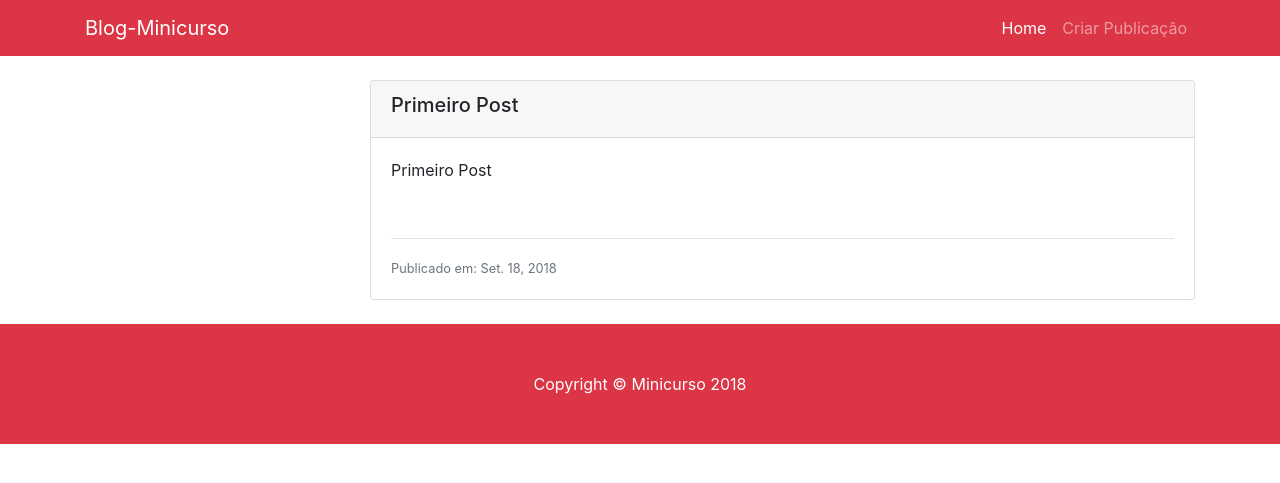
After one commit to jborges42/MinicursoPythonDjango, a Django app: page /post/15/ in a window 1280 px wide. The commit adds this page. Shown: the top 483 px of the page. Run offline with Django 3.2, Linux system fonts and the light colour scheme; data comes from the database, SQL or seed files in the repository; both versions use the stored data as it was after the commit; some libraries are stand-ins or nearby versions.

Commit message:
Atualizando templates

```diff
--- a/blog/urls.py
+++ b/blog/urls.py
@@ -15,11 +15,13 @@ Including another URLconf
 """
 from django.contrib import admin
 from django.urls import path
-from publicacoes.views import home, novaPublicacao, editaPublicacao, deletaPublicacao
+from publicacoes.views import home, novaPublicacao, editaPublicacao, deletaPublicacao, post
 urlpatterns = [
     path('admin/', admin.site.urls),
     path('', home, name='url_home'),
+    path('post/<int:id>/', post, name='url_post'),
     path('nova/', novaPublicacao, name='url_nova'),
     path('editar/<int:id>/', editaPublicacao, name='url_editar'),
     path('deleta/<int:id>/', deletaPublicacao, name='deletar')
+
 ]
--- /dev/null
+++ b/publicacoes/templates/publicacoes/footer.html
@@ -0,0 +1,10 @@
+<!-- Footer -->
+<footer class="py-5 bg-danger">
+   <div class="container">
+      <p class="m-0 text-center text-white">Copyright &copy; Minicurso 2018</p>
+   </div>
+   <!-- /.container -->
+</footer>
+<script src="https://code.jquery.com/jquery-3.3.1.slim.min.js" integrity="sha384-q8i/X+965DzO0rT7abK41JStQIAqVgRVzpbzo5smXKp4YfRvH+8abtTE1Pi6jizo" crossorigin="anonymous"></script>
+<script src="https://cdnjs.cloudflare.com/ajax/libs/popper.js/1.14.3/umd/popper.min.js" integrity="sha384-ZMP7rVo3mIykV+2+9J3UJ46jBk0WLaUAdn689aCwoqbBJiSnjAK/l8WvCWPIPm49" crossorigin="anonymous"></script>
+<script src="https://stackpath.bootstrapcdn.com/bootstrap/4.1.3/js/bootstrap.min.js" integrity="sha384-ChfqqxuZUCnJSK3+MXmPNIyE6ZbWh2IMqE241rYiqJxyMiZ6OW/JmZQ5stwEULTy" crossorigin="anonymous"></script>
--- /dev/null
+++ b/publicacoes/templates/publicacoes/menu.html
@@ -0,0 +1,18 @@
+<!-- Menu -->
+<nav class="navbar navbar-expand-lg navbar-dark bg-danger">
+   <div class="container">
+      <a class="navbar-brand" href="{% url 'url_home'%}">Blog-Minicurso</a>
+      <button class="navbar-toggler" type="button" data-toggle="collapse" data-target="#navbarResponsive" aria-controls="navbarResponsive" aria-expanded="false" aria-label="Toggle navigation">
+      <span class="navbar-toggler-icon"></span>
+      </button>
+      <div class="collapse navbar-collapse" id="navbarResponsive">
+         <ul class="navbar-nav ml-auto">
+            <li class="nav-item active">
+               <a class="nav-link" href="{% url 'url_home'%}">Home</a>
+            </li>
+            <li class="nav-item">
+               <a class="nav-link" href="{% url 'url_nova'%}">Criar Publicação</a>
+         </ul>
+      </div>
+   </div>
+</nav>
--- /dev/null
+++ b/publicacoes/templates/publicacoes/post.html
@@ -0,0 +1,36 @@
+<!DOCTYPE html>
+<html>
+   <head>
+      <meta charset="utf-8">
+      <title>Publicações</title>
+      <link rel="stylesheet" href="https://stackpath.bootstrapcdn.com/bootstrap/4.1.3/css/bootstrap.min.css" integrity="sha384-MCw98/SFnGE8fJT3GXwEOngsV7Zt27NXFoaoApmYm81iuXoPkFOJwJ8ERdknLPMO" crossorigin="anonymous">
+   </head>
+   <body>
+      {% include "publicacoes/menu.html" %}
+      <div class="container">
+         <div class="row">
+            <div class="col-lg-3"></div>
+            <!-- /.col-lg-3 -->
+            <div class="col-lg-9">
+               {%for publicacao in publicacoes%}
+               <div class="card card-outline-secondary my-4">
+                  <div class="card-header">
+                     <h5>{{publicacao.titulo}}</h5>
+                  </div>
+                  <div class="card-body">
+                     <p>{{publicacao.descricao}}</p>
+                     <br>
+                     <hr>
+                     <small class="text-muted">Publicado em: {{publicacao.dt_criaco}}</small>
+                     {%endfor%}
+                  </div>
+               </div>
+               <!-- /.card -->
+            </div>
+            <!-- /.col-lg-9 -->
+         </div>
+      </div>
+      <!-- /.container -->
+      {% include "publicacoes/footer.html" %}
+   </body>
+</html>
--- a/publicacoes/views.py
+++ b/publicacoes/views.py
@@ -34,3 +34,10 @@ def deletaPublicacao(request, id):
 	posts = Publicacao.objects.get(id=id)
 	posts.delete()
 	return redirect('url_home')
+
+def post(request, id):
+	data = {}
+	posts = Publicacao.objects.get(id=id)
+	data['publicacoes'] = Publicacao.objects.all()
+
+	return render(request, 'publicacoes/post.html', data)
```
Also changed, not shown: publicacoes/templates/publicacoes/formulario.html (+2 -27 lines), publicacoes/templates/publicacoes/home.html (+5 -29 lines), db.sqlite3, 5 other files.
